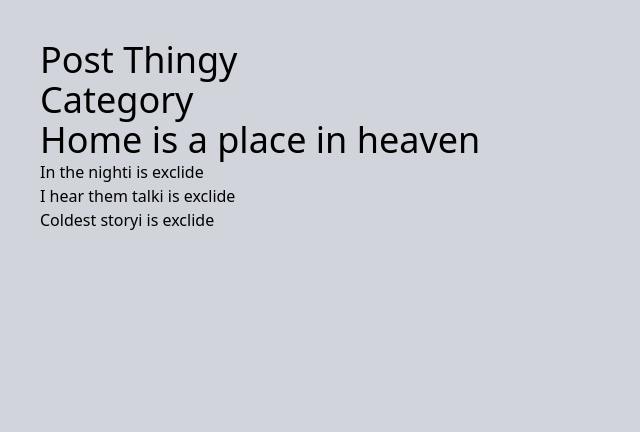
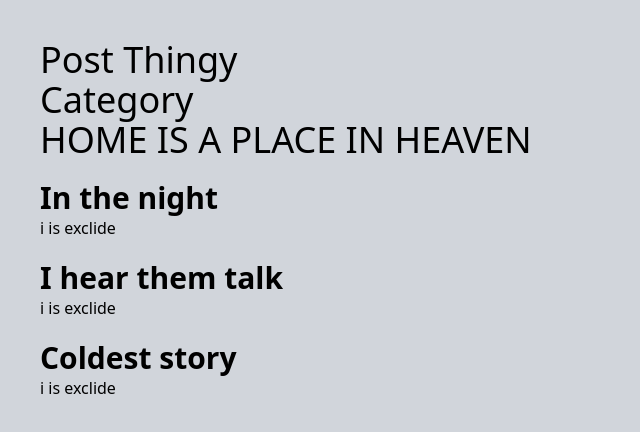
Before and after one commit to Psypher1/nextjs-graphcms-blog, a Next.js app: page / in a window 1280 px wide. Shown: the top 432 px of the page, without its empty margins (0-640 px from the left). Built offline with nearby package versions, Linux system fonts and the light colour scheme.

Commit message:
addded readme

```diff
--- a/src/pages/index.js
+++ b/src/pages/index.js
@@ -27,10 +27,10 @@ export default function Home() {
       <main>
         <PostCard />
         <Categories />
-        <h1 className="text-4xl">Home is a place in heaven</h1>
+        <h1 className="text-4xl uppercase">Home is a place in heaven</h1>
         {posts.map((post) => (
-          <article>
-            {post.title}
+          <article className="mt-5">
+            <h2 className="text-3xl font-semibold">{post.title}</h2>
             {post.excerpt}
           </article>
         ))}
```
Also changed, not shown: 1 other file (tests, documents, lock files or other folders).
